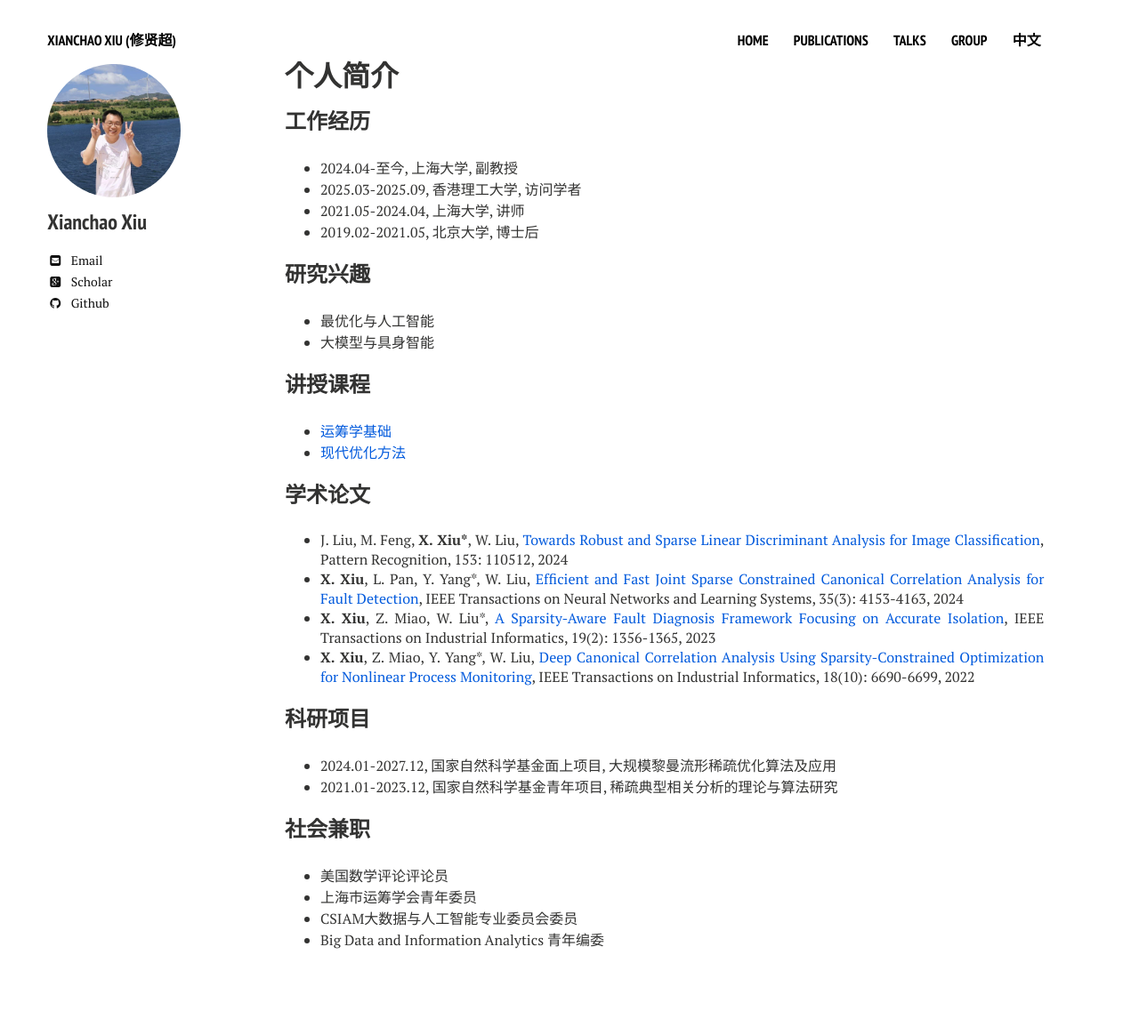
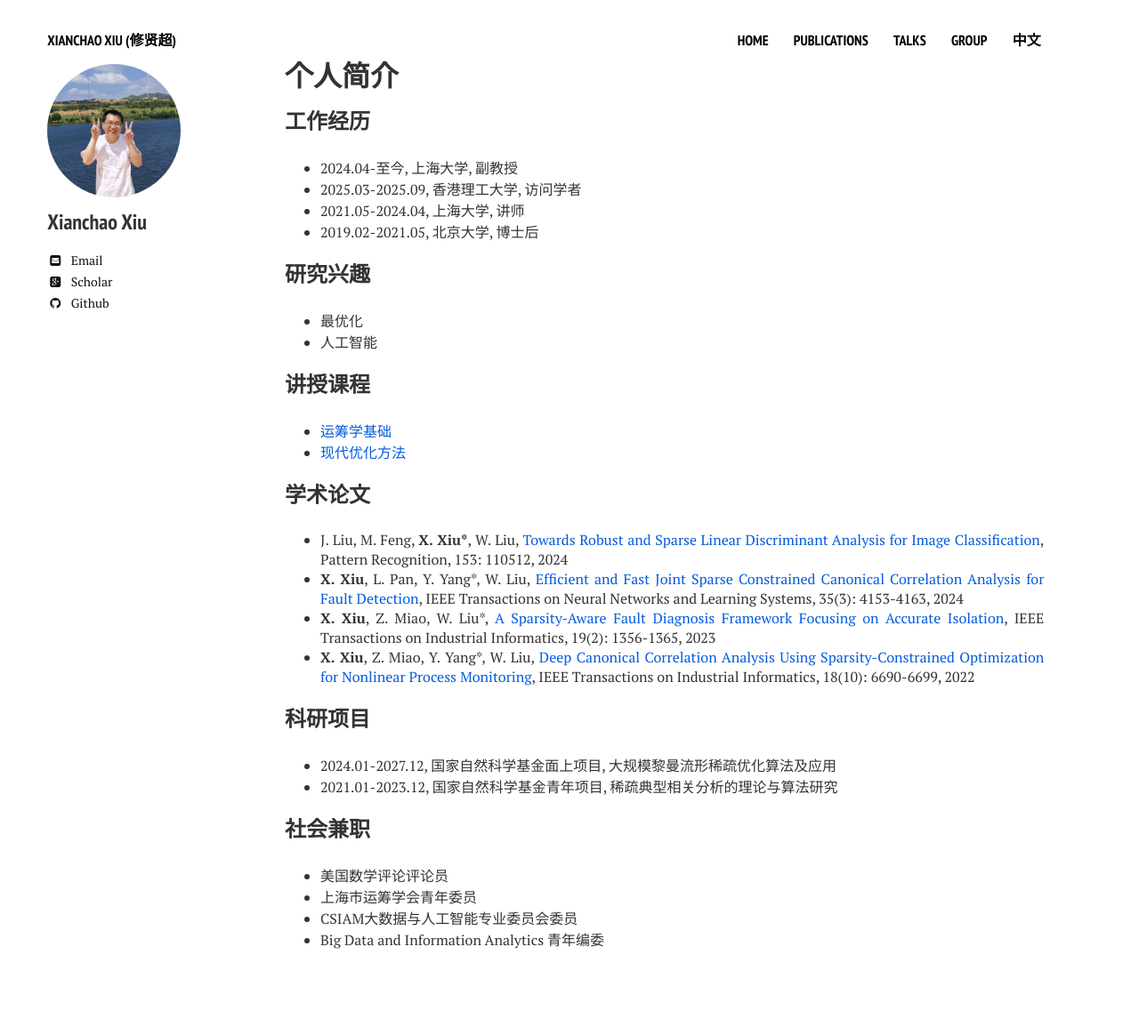
Before and after one commit to xianchaoxiu/xianchaoxiu.github.io, a Jekyll site: the page built from chinese/index.md, in a window 1280 px wide. Shown: the whole page at 89% size. Built offline with Jekyll 4.4.1, drawn with Linux system fonts in a browser that asks for light colours; nearby versions of some CDN libraries.

Commit message:
Update index.md

```diff
--- a/chinese/index.md
+++ b/chinese/index.md
@@ -17,8 +17,8 @@ share: false
 
 
 ### 研究兴趣
-* 最优化与人工智能 <br>
-* 大模型与具身智能 <br>
+* 最优化 <br>
+* 人工智能 <br>
 
 
 ### 讲授课程
```
